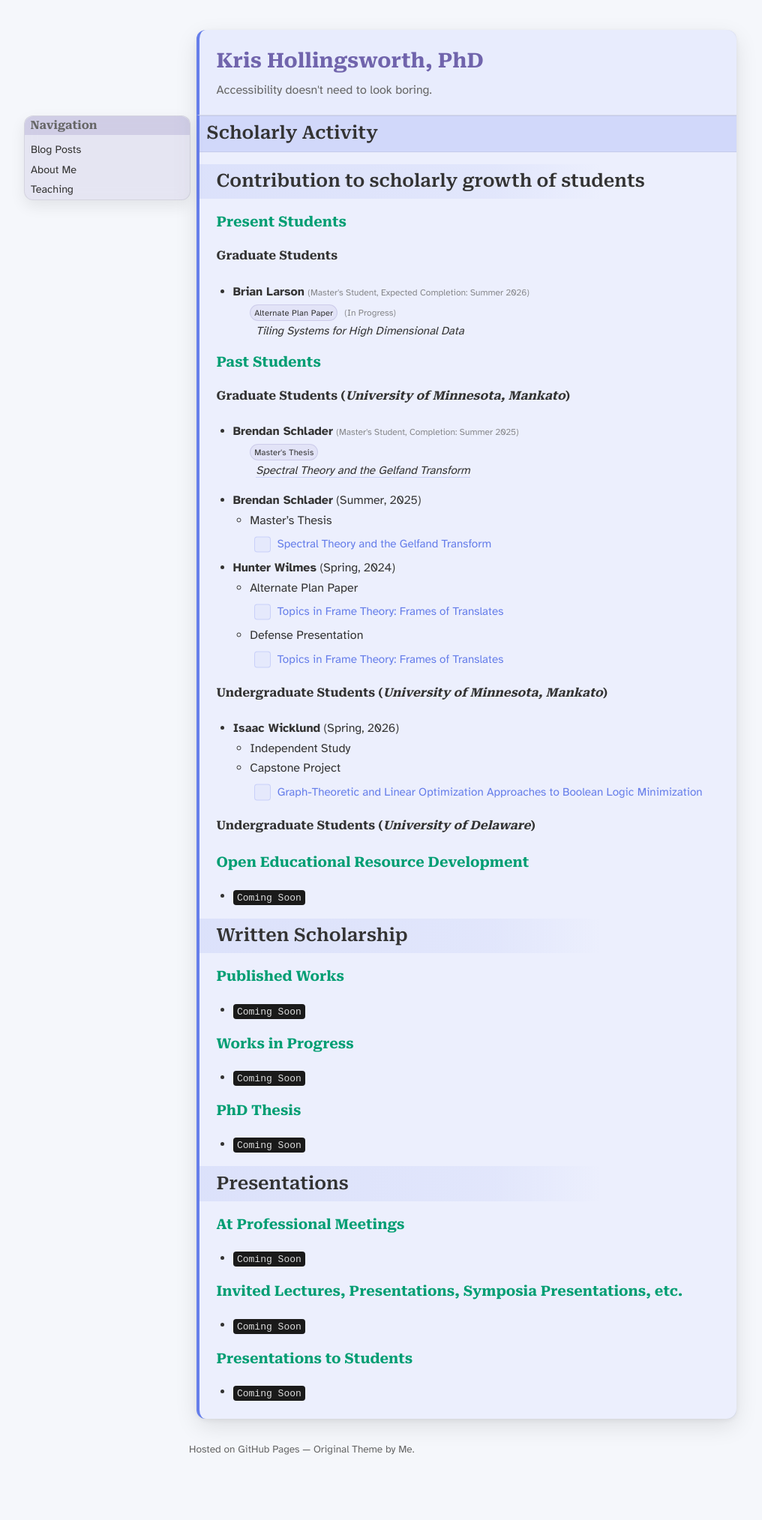
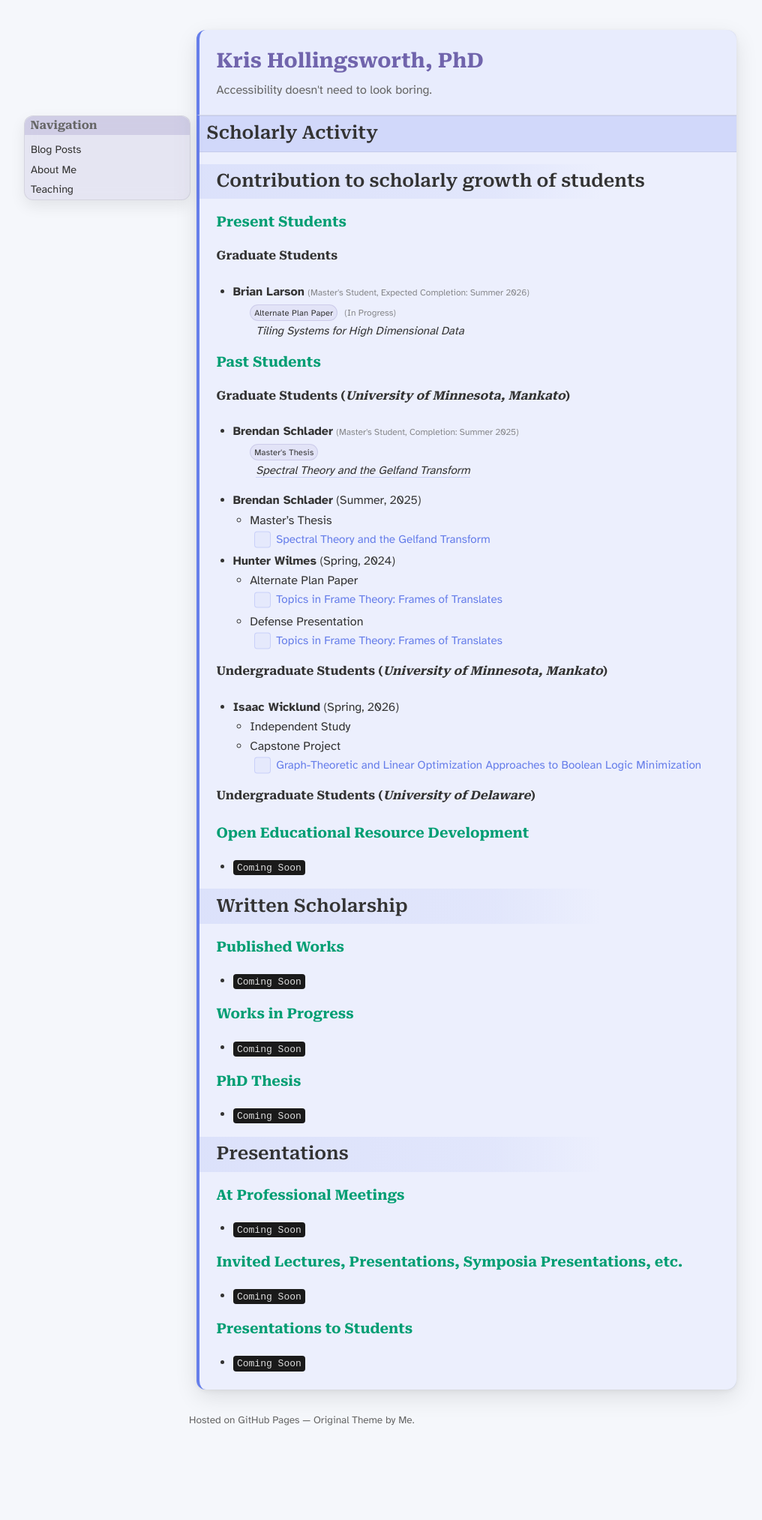
Before and after one commit to DoctorHaitch/DoctorHaitch.github.io, a Jekyll site: the page built from scholarship.md, in a window 1280 px wide. Shown: the whole page at 75% size, without its empty margins (18-1034 px from the left). Built offline with Jekyll 4.4.1, drawn with Linux system fonts in a browser that asks for light colours; after the commit the page ends 1987 px from its top, so only the background shows below that.

Commit message:
Retuned vertical rythm after SCSS file was AI simplified to remove redundancy/competing cascades. Should be cleaner/easier to maintain, but something also might have broke.

```diff
--- a/assets/css/style.scss
+++ b/assets/css/style.scss
@@ -384,12 +384,13 @@ ul ul {
 /* INLINE CALLOUTS (exclude fancy quotes explicitly) */
 blockquote[data-type]:not([data-type="fancy-quote"]) {
   position: relative;
-  margin: 0.2em 0;
-  padding: 0.2em 0.8em 0.2em 2.4em;
+  margin: 0em 0 .3em;
+  padding: 0.1em 0.75em 0.1em 2.3em;
 
   border: none;
   background: none;
   width: fit-content;
+  line-height: 1.35;
 
   font-size: 0.95em;
 }
@@ -426,6 +427,10 @@ li blockquote[data-type="description"] {
   letter-spacing: 0.015em;
 
   font-size: 0.85em;
+  line-height: 1.3;
+  padding-top: 0.08em;
+  padding-bottom: 0.08em;
+
   color: var(--muted);
 }
 
@@ -433,6 +438,9 @@ blockquote[data-type="description"] p {
   margin: 0;
 }
 
+blockquote[data-type]:not([data-type="fancy-quote"]) p {
+  display: inline;
+}
 
 /* =========================================
    STUDENT PROJECTS
```
